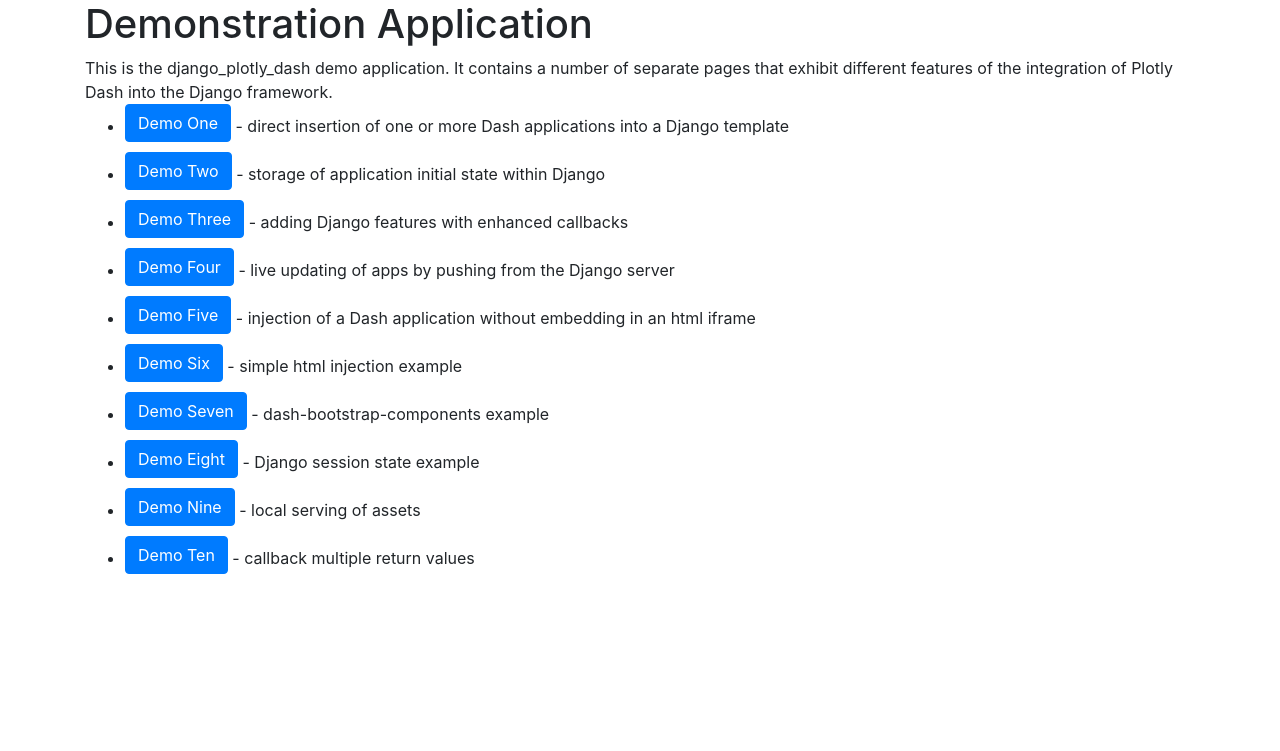
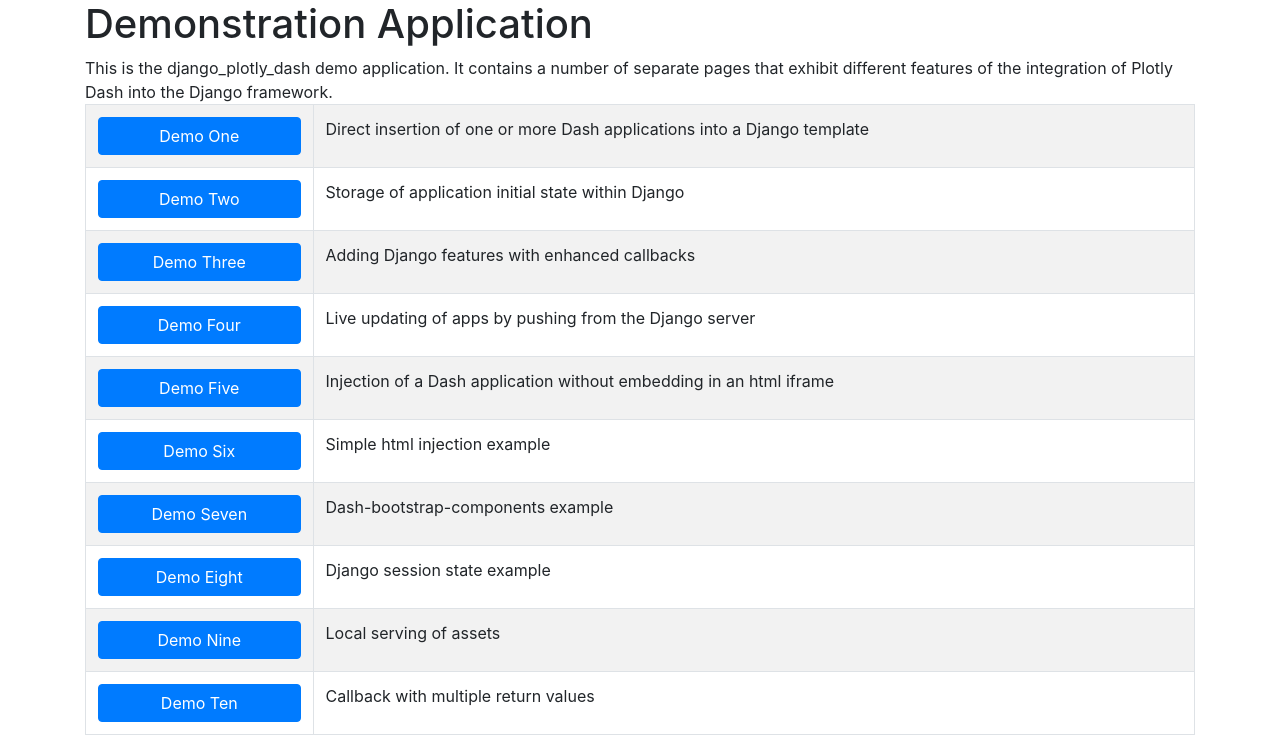
Before and after one commit to GibbsConsulting/django-plotly-dash, a Django app: a page that uses demo/demo/templates/index.html in a window 1280 px wide. Shown: the part 66-817 px from the top of the page. Before the commit the page ends 640 px from the top, so only its background shows below. Run offline with Django 3.2, Linux system fonts and the light colour scheme; some libraries are stand-ins or nearby versions.

Commit message:
Improve demo list formatting (#202)
* Improve demo list formatting by changing it to a table

* Bump version to 1.1.1

```diff
--- a/demo/demo/templates/index.html
+++ b/demo/demo/templates/index.html
@@ -6,16 +6,48 @@
     This is the django_plotly_dash demo application. It contains a number of separate pages that
     exhibit different features of the integration of Plotly Dash into the Django framework.
   </div>
-  <ul class="btnspace">
-    <li><a class="btn btn-primary btnspace" href="{%url "demo-one"%}">Demo One</a> - direct insertion of one or more Dash applications into a Django template</li>
-    <li><a class="btn btn-primary btnspace" href="{%url "demo-two"%}">Demo Two</a> - storage of application initial state within Django</li>
-    <li><a class="btn btn-primary btnspace" href="{%url "demo-three"%}">Demo Three</a> - adding Django features with enhanced callbacks</li>
-    <li><a class="btn btn-primary btnspace" href="{%url "demo-four"%}">Demo Four</a> - live updating of apps by pushing from the Django server</li>
-    <li><a class="btn btn-primary btnspace" href="{%url "demo-five"%}">Demo Five</a> - injection of a Dash application without embedding in an html iframe</li>
-    <li><a class="btn btn-primary btnspace" href="{%url "demo-six"%}">Demo Six</a> - simple html injection example</li>
-    <li><a class="btn btn-primary btnspace" href="{%url "demo-seven"%}">Demo Seven</a> - dash-bootstrap-components example</li>
-    <li><a class="btn btn-primary btnspace" href="{%url "demo-eight"%}">Demo Eight</a> - Django session state example</li>
-    <li><a class="btn btn-primary btnspace" href="{%url "demo-nine"%}">Demo Nine</a> - local serving of assets</li>
-    <li><a class="btn btn-primary btnspace" href="{%url "demo-ten"%}">Demo Ten</a> - callback multiple return values</li>
-  </ul>
+  <table class="table table-bordered table-striped">
+    <tbody>
+      <tr>
+        <td><a class="btn btn-primary btn-block" href="{%url "demo-one"%}">Demo One</a></td>
+        <td>Direct insertion of one or more Dash applications into a Django template</td>
+      </tr>
+      <tr>
+        <td><a class="btn btn-primary btn-block" href="{%url "demo-two"%}">Demo Two</a></td>
+        <td>Storage of application initial state within Django</td>
+      </tr>
+      <tr>
+        <td><a class="btn btn-primary btn-block" href="{%url "demo-three"%}">Demo Three<a/></td>
+        <td>Adding Django features with enhanced callbacks</td>
+      </tr>
+      <tr>
+        <td><a class="btn btn-primary btn-block" href="{%url "demo-four"%}">Demo Four</a></td>
+        <td>Live updating of apps by pushing from the Django server</td>
+      </tr>
+      <tr>
+        <td><a class="btn btn-primary btn-block" href="{%url "demo-five"%}">Demo Five</a></td>
+        <td>Injection of a Dash application without embedding in an html iframe</td>
+      </tr>
+      <tr>
+        <td><a class="btn btn-primary btn-block" href="{%url "demo-six"%}">Demo Six</a></td>
+        <td>Simple html injection example</td>
+      </tr>
+      <tr>
+        <td><a class="btn btn-primary btn-block" href="{%url "demo-seven"%}">Demo Seven</a></td>
+        <td>Dash-bootstrap-components example</td>
+      </tr>
+      <tr>
+        <td><a class="btn btn-primary btn-block" href="{%url "demo-eight"%}">Demo Eight</a></td>
+        <td>Django session state example</td>
+      </tr>
+      <tr>
+        <td><a class="btn btn-primary btn-block" href="{%url "demo-nine"%}">Demo Nine</a></td>
+          <td>Local serving of assets</td>
+      </tr>
+      <tr>
+        <td><a class="btn btn-primary btn-block" href="{%url "demo-ten"%}">Demo Ten</a></td>
+        <td>Callback with multiple return values</td>
+      </tr>
+    </tbody>
+  </table>
 {%endblock%}
--- a/django_plotly_dash/version.py
+++ b/django_plotly_dash/version.py
@@ -23,4 +23,4 @@
 
 '''
 
-__version__ = "1.1.0"
+__version__ = "1.1.1"
```
